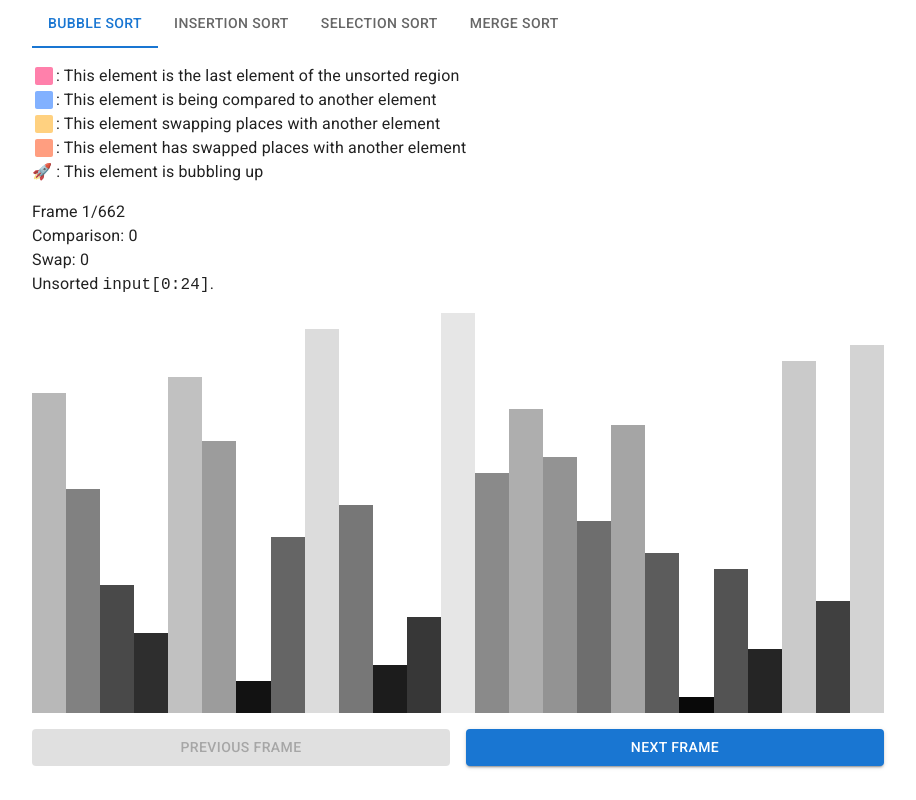
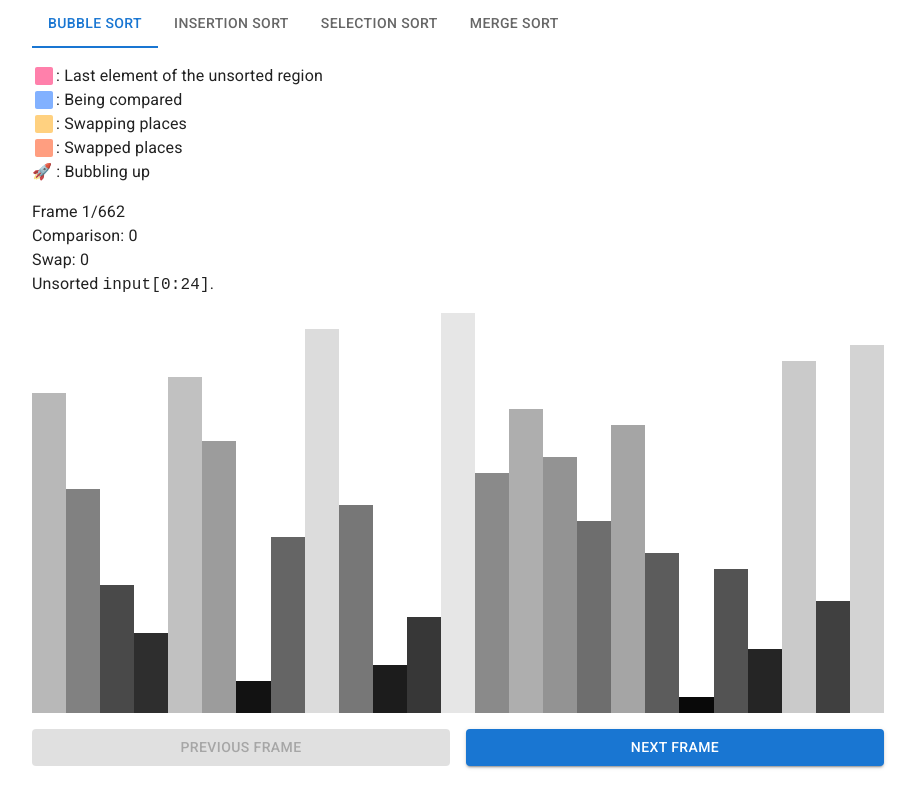
Before and after one commit to Eurydia/sorting-algorithm-visualizer, a React (Vite) app: page / in a window 1280 px wide. Shown: the whole page, without its empty margins (182-1098 px from the left). Built offline with nearby package versions, Linux system fonts and the light colour scheme.

Commit message:
rewrote label text

```diff
--- a/src/renderers/RendererBubbleSort/RendererBubbleSort.tsx
+++ b/src/renderers/RendererBubbleSort/RendererBubbleSort.tsx
@@ -134,7 +134,7 @@ export const RendererBubbleSort: FC<
 								htmlColor={pink.A100}
 							/>
 						}
-						label="This element is the last element of the unsorted region"
+						label="Last element of the unsorted region"
 					/>
 					<IconLabel
 						icon={
@@ -142,7 +142,7 @@ export const RendererBubbleSort: FC<
 								htmlColor={blue.A100}
 							/>
 						}
-						label="This element is being compared to another element"
+						label="Being compared"
 					/>
 					<IconLabel
 						icon={
@@ -150,7 +150,7 @@ export const RendererBubbleSort: FC<
 								htmlColor={orange.A100}
 							/>
 						}
-						label="This element swapping places with another element"
+						label="Swapping places"
 					/>
 					<IconLabel
 						icon={
@@ -158,11 +158,11 @@ export const RendererBubbleSort: FC<
 								htmlColor={deepOrange.A100}
 							/>
 						}
-						label="This element has swapped places with another element"
+						label="Swapped places"
 					/>
 					<IconLabel
 						icon="🚀"
-						label="This element is bubbling up"
+						label="Bubbling up"
 					/>
 				</Box>
 				<Box>
--- a/src/renderers/RendererInsertionSort/RendererInsertionSort.tsx
+++ b/src/renderers/RendererInsertionSort/RendererInsertionSort.tsx
@@ -138,7 +138,7 @@ export const RendererInsertionSort: FC<
 								htmlColor={pink.A100}
 							/>
 						}
-						label="This element is the last element of the sorted region"
+						label="Last element of the sorted region"
 					/>
 					<IconLabel
 						icon={
@@ -146,7 +146,7 @@ export const RendererInsertionSort: FC<
 								htmlColor={blue.A100}
 							/>
 						}
-						label="This element is being compared to another element"
+						label="Being compared"
 					/>
 					<IconLabel
 						icon={
@@ -154,7 +154,7 @@ export const RendererInsertionSort: FC<
 								htmlColor={orange.A100}
 							/>
 						}
-						label="This element is being swapped with another element"
+						label="Swapping places"
 					/>
 					<IconLabel
 						icon={
@@ -162,11 +162,11 @@ export const RendererInsertionSort: FC<
 								htmlColor={deepOrange.A100}
 							/>
 						}
-						label="This element has swapped places with another element"
+						label="Swapped places"
 					/>
 					<IconLabel
 						icon="🗿"
-						label="This element is the a pivot"
+						label="Pivot"
 					/>
 				</Box>
 				<Box>
--- a/src/renderers/RendererMergeSort/RendererMergeSort.tsx
+++ b/src/renderers/RendererMergeSort/RendererMergeSort.tsx
@@ -146,7 +146,7 @@ export const RendererMergeSort: FC<
 								htmlColor={pink.A100}
 							/>
 						}
-						label="This element is the first or last element of the working region"
+						label="First and last element of the working region"
 					/>
 					<IconLabel
 						icon={
@@ -154,7 +154,7 @@ export const RendererMergeSort: FC<
 								htmlColor={blue.A100}
 							/>
 						}
-						label="This element is being compared to another element"
+						label="Being compared"
 					/>
 					<IconLabel
 						icon={
@@ -162,7 +162,7 @@ export const RendererMergeSort: FC<
 								htmlColor={orange.A100}
 							/>
 						}
-						label="This element is being read from"
+						label="Being read from"
 					/>
 					<IconLabel
 						icon={
@@ -170,7 +170,7 @@ export const RendererMergeSort: FC<
 								htmlColor={green.A100}
 							/>
 						}
-						label="This element is being written to"
+						label="Being written to"
 					/>
 				</Box>
 				<Box>
--- a/src/renderers/RendererSelectionSort/RendererSelectionSort.tsx
+++ b/src/renderers/RendererSelectionSort/RendererSelectionSort.tsx
@@ -140,7 +140,7 @@ export const RendererSelectionSort: FC<
 								htmlColor={pink.A100}
 							/>
 						}
-						label="This element is the last element of the sorted region"
+						label="Last element of the sorted region"
 					/>
 					<IconLabel
 						icon={
@@ -148,7 +148,7 @@ export const RendererSelectionSort: FC<
 								htmlColor={blue.A100}
 							/>
 						}
-						label="This element is being compared to another element"
+						label="Being compared"
 					/>
 					<IconLabel
 						icon={
@@ -156,7 +156,7 @@ export const RendererSelectionSort: FC<
 								htmlColor={orange.A100}
 							/>
 						}
-						label="This element is swapping places with another element"
+						label="Swapping places"
 					/>
 					<IconLabel
 						icon={
@@ -164,11 +164,11 @@ export const RendererSelectionSort: FC<
 								htmlColor={deepOrange.A100}
 							/>
 						}
-						label="This element has swapped places with another element"
+						label="Swapped places"
 					/>
 					<IconLabel
 						icon="👻"
-						label="This element is the pivot."
+						label="Pivot."
 					/>
 				</Box>
 				<Box>
```
